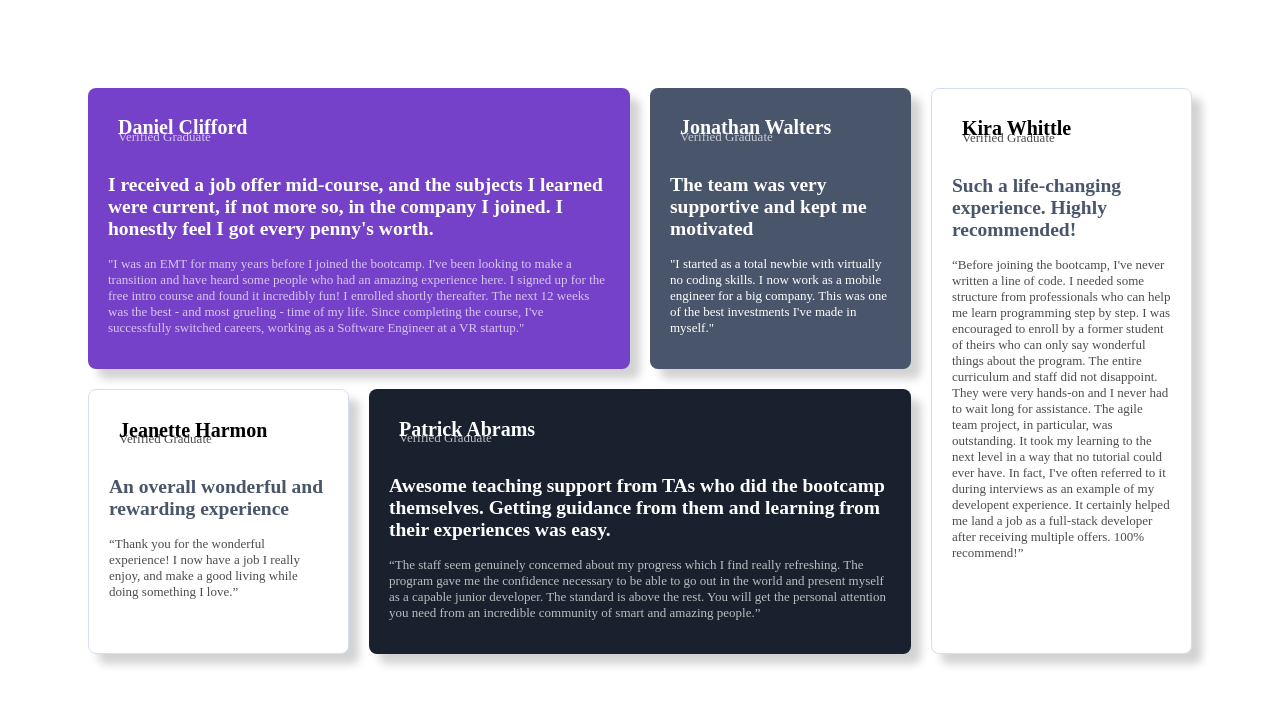
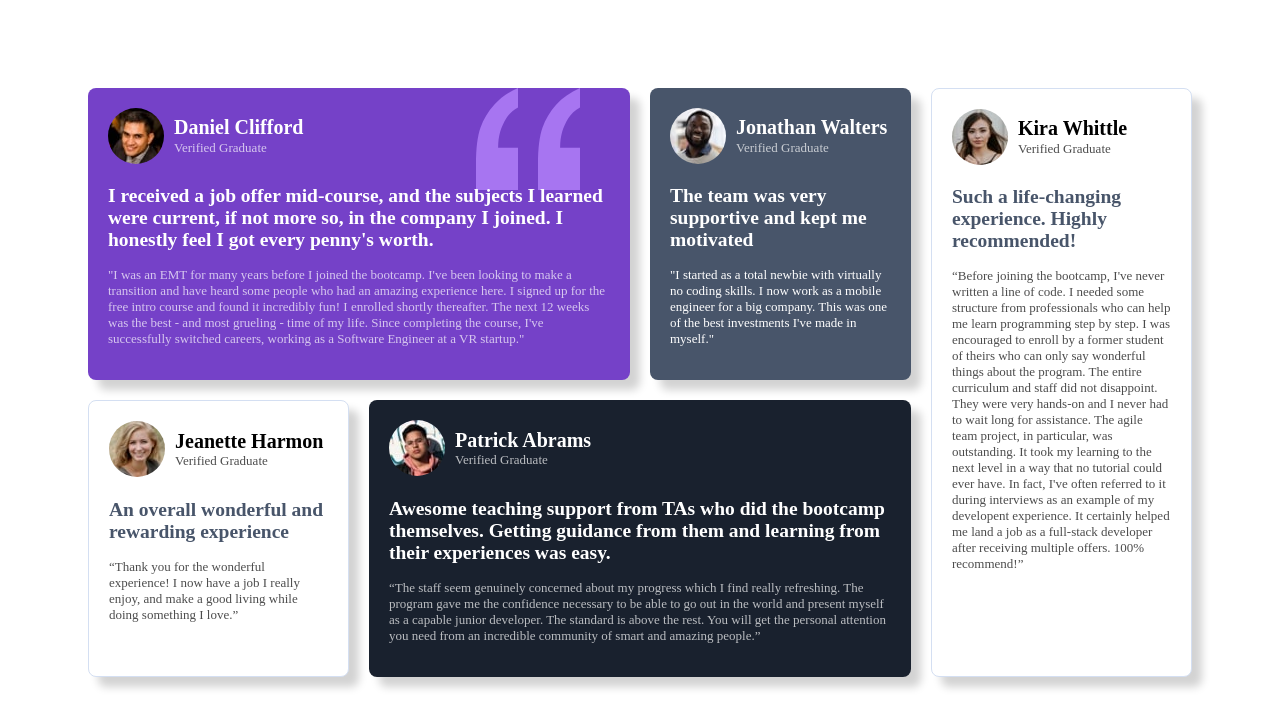
Before and after one commit to tulashinc/Grid-Webpage, a plain HTML site: page index.html in a window 1280 px wide. Drawn offline with Linux system fonts and the light colour scheme; files whose address does not match are found by name.

Commit message:
Add files via upload

```diff
--- a/index.html
+++ b/index.html
@@ -14,7 +14,7 @@
         <div class="left-part-1">
           <div class="left-top1-bottom2">
             <div class="left-top1-inner">
-              <img src="./images/image-daniel.jpg" alt="" />
+              <img src="image-daniel.jpg" alt="" />
               <h1>Daniel Clifford</h1>
               <p>Verified Graduate</p>
             </div>
@@ -27,7 +27,7 @@
           </div>
           <div class="left-top2-bottom-1">
             <div class="left-top2-inner">
-              <img src="./images/image-jonathan.jpg" alt="" />
+              <img src="image-jonathan.jpg" alt="" />
               <h1>Jonathan Walters</h1>
               <p>Verified Graduate</p>
             </div>
@@ -39,7 +39,7 @@
         <div class="left-part-2">
           <div class="left-top2-bottom1">
             <div class="left-bottom1-inner">
-              <img src="./images/image-jeanette.jpg" alt="" />
+              <img src="image-jeanette.jpg" alt="" />
               <h1>Jeanette Harmon</h1>
               <p>Verified Graduate</p>
             </div>
@@ -48,7 +48,7 @@
           </div>
           <div class="left-top1-bottom3">
             <div class="left-bottom3-inner">
-              <img src="./images/image-patrick.jpg" alt="" />
+              <img src="image-patrick.jpg" alt="" />
               <h1>Patrick Abrams</h1>
               <p>Verified Graduate</p>
             </div>
@@ -62,7 +62,7 @@
 
       <div class="right-part">
         <div class="right-part-inner">
-          <img src="./images/image-kira.jpg" alt="" />
+          <img src="image-kira.jpg" alt="" />
           <h1>Kira Whittle</h1>
           <p>Verified Graduate</p>
         </div>
--- a/style.css
+++ b/style.css
@@ -6,7 +6,6 @@
   display: grid;
   grid-area: 3;
   grid-template-columns: 3fr 1fr;
-    /* font-family: "https://fonts.google.com/specimen/Barlow+Semi+Condensed"; */
   font-size: 13px;
   padding: 70px;
 }
```
Also changed, not shown: bg-pattern-quotation.svg (added), favicon-32x32.png (added), image-daniel.jpg (added), image-jeanette.jpg (added), image-jonathan.jpg (added), image-kira.jpg (added), image-patrick.jpg (added).
